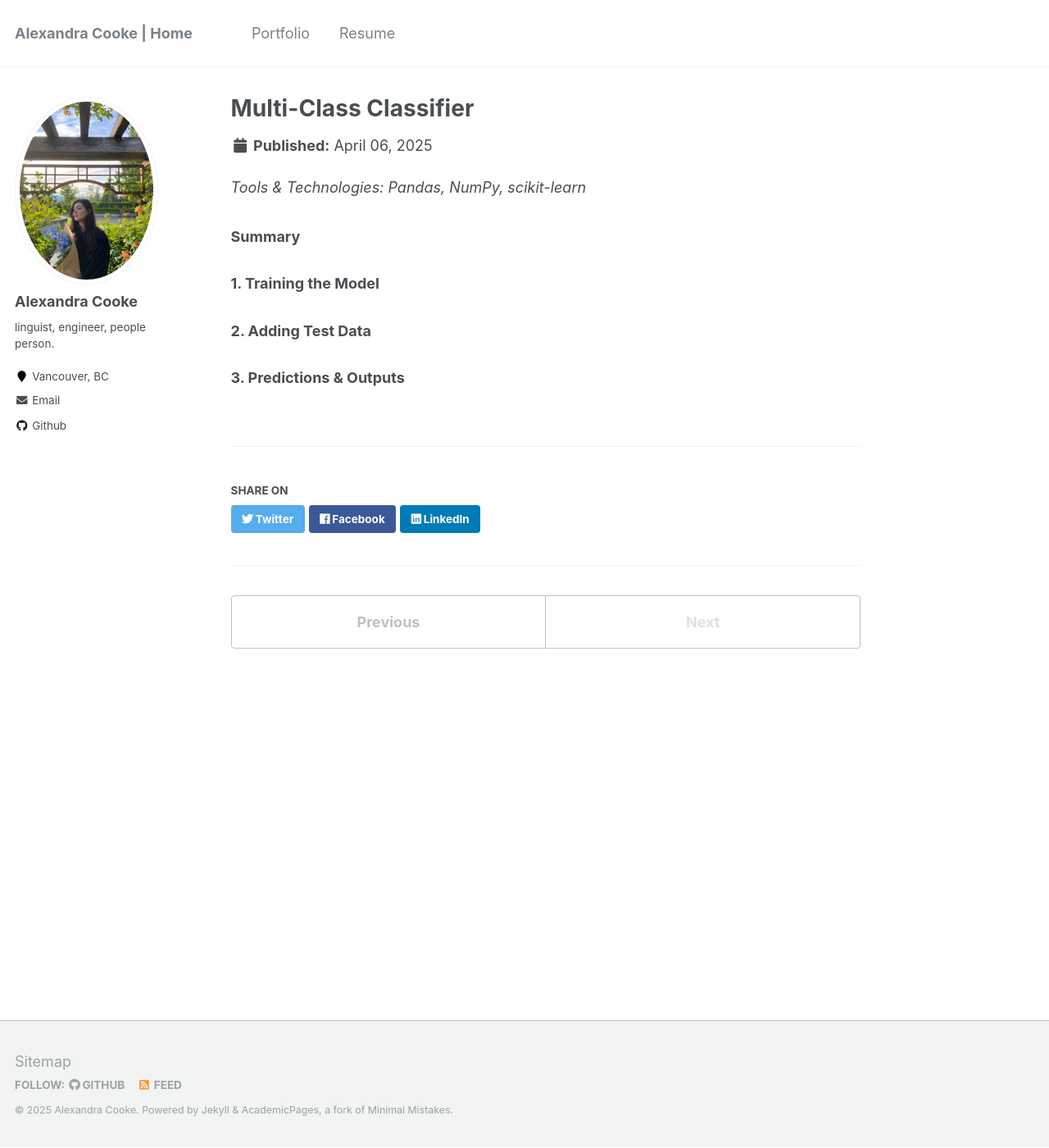
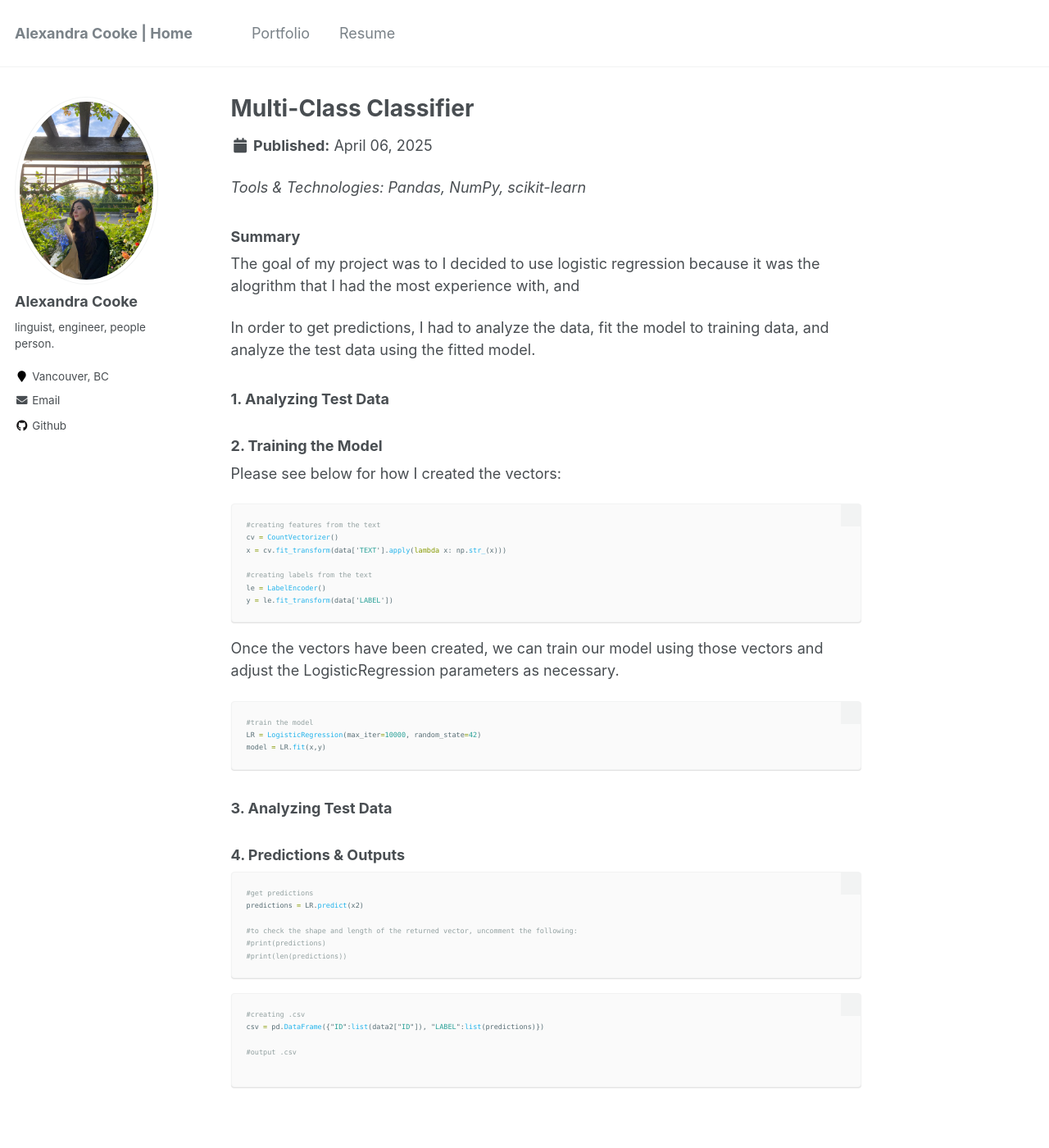
Before and after one commit to acooke82/acooke82.github.io, a Jekyll site: the page built from _portfolio/portfolio-2.md, in a window 1280 px wide and 1400 px high. Shown: the whole window at 82% size. Built offline with Jekyll 4.4.1, drawn with Linux system fonts in a browser that asks for light colours.

Commit message:
Update portfolio-2.md
- filling in subheadings

````diff
--- a/_portfolio/portfolio-2.md
+++ b/_portfolio/portfolio-2.md
@@ -7,8 +7,55 @@ _Tools & Technologies: Pandas, NumPy, scikit-learn_
 
 ### Summary
 
-### 1. Training the Model
+The goal of my project was to
+I decided to use logistic regression because it was the alogrithm that I had the most experience with, and
 
-### 2. Adding Test Data
+In order to get predictions, I had to analyze the data, fit the model to training data, and analyze the test data using the fitted model.
 
-### 3. Predictions & Outputs
+### 1. Analyzing Test Data
+
+
+
+### 2. Training the Model
+
+
+Please see below for how I created the vectors:
+```python
+#creating features from the text
+cv = CountVectorizer()
+x = cv.fit_transform(data['TEXT'].apply(lambda x: np.str_(x)))
+
+#creating labels from the text
+le = LabelEncoder()
+y = le.fit_transform(data['LABEL'])
+```
+
+Once the vectors have been created, we can train our model using those vectors and adjust the LogisticRegression parameters as necessary.
+
+
+```python
+#train the model
+LR = LogisticRegression(max_iter=10000, random_state=42)
+model = LR.fit(x,y)
+```
+
+### 3. Analyzing Test Data
+
+### 4. Predictions & Outputs
+
+```python
+#get predictions
+predictions = LR.predict(x2)
+
+#to check the shape and length of the returned vector, uncomment the following:
+#print(predictions)
+#print(len(predictions))
+```
+
+```python
+#creating .csv
+csv = pd.DataFrame({"ID":list(data2["ID"]), "LABEL":list(predictions)})
+
+#output .csv
+
+```
````
